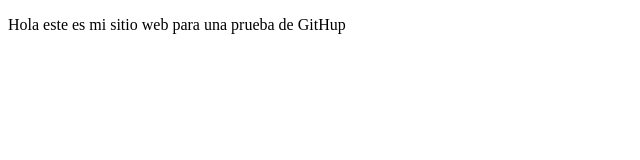
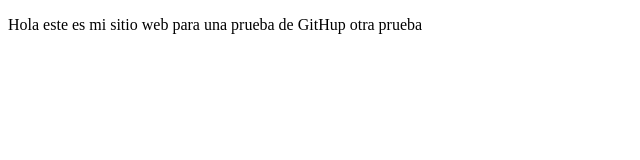
Before and after one commit to Jlalvarez6/proyectoDemoCursopreworkjalvarez, a plain HTML site: page index.html in a window 1280 px wide. Shown: the full height of the page, 0-640 px from the left. Drawn offline with Linux system fonts and the light colour scheme.

Commit message:
first commit

```diff
--- a/index.html
+++ b/index.html
@@ -8,7 +8,7 @@
 </head>
 <body>
     <p>
-        Hola este es mi sitio web para una prueba de GitHup
+        Hola este es mi sitio web para una prueba de GitHup otra prueba
     </p>
 </body>
 </html>
```
